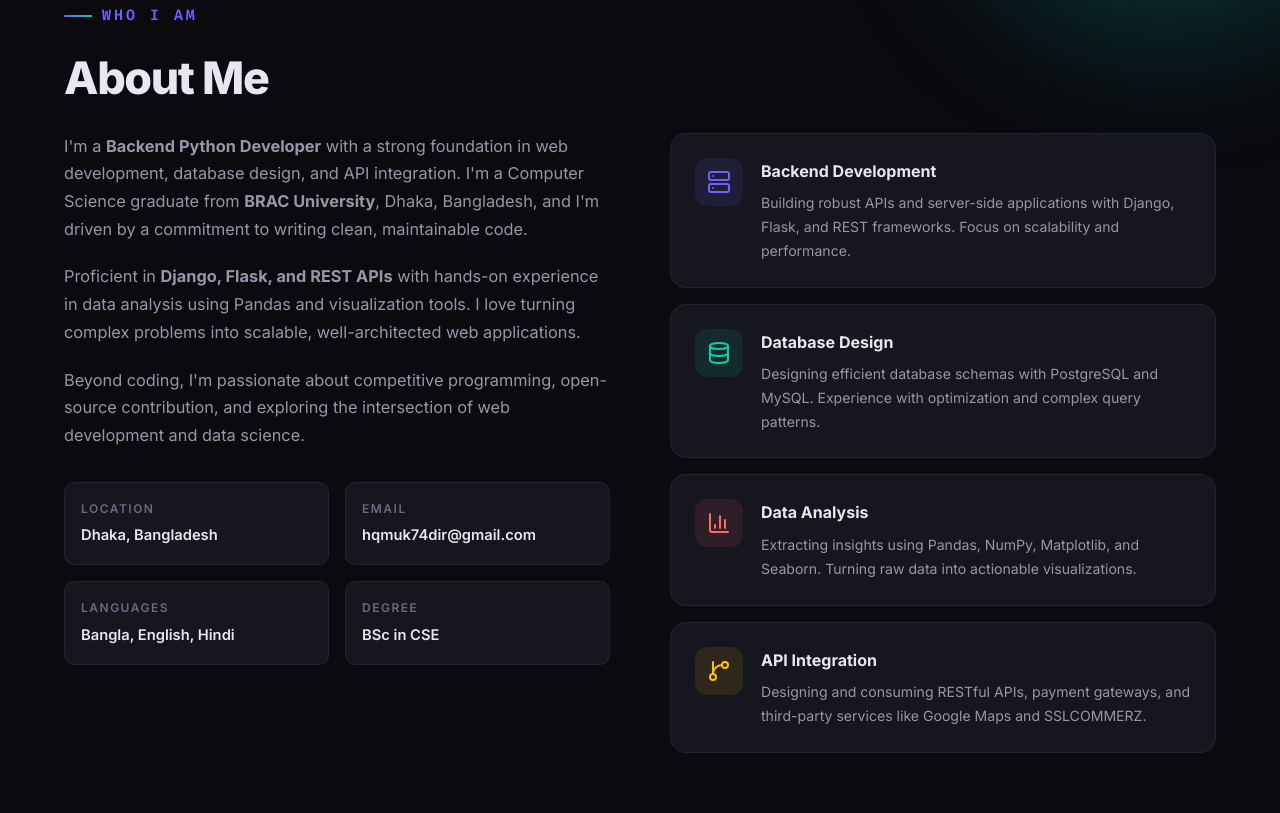
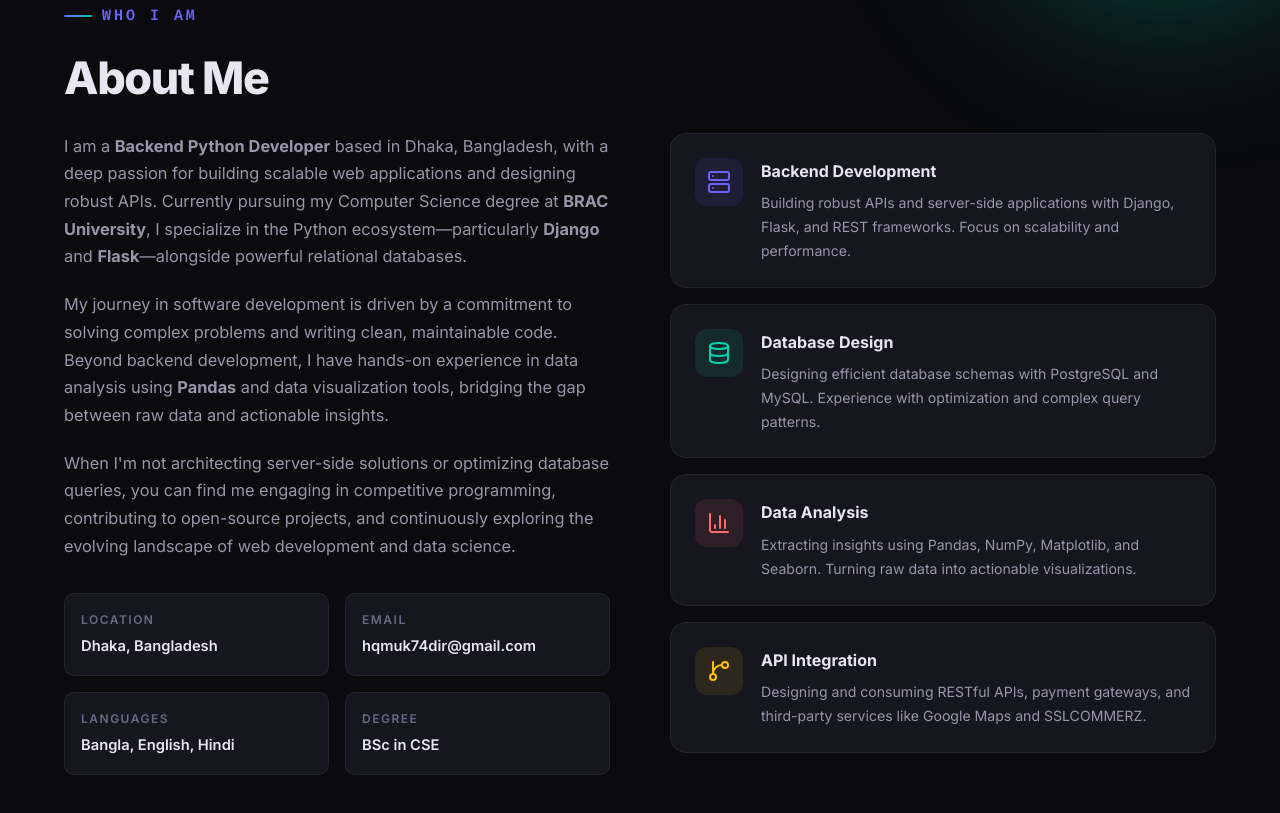
Before and after one commit to muktadirhq/muktadirhq.github.io, a plain HTML site: page index.html in a window 1280 px wide. Shown: the part 897-1710 px from the top of the page. Drawn offline with nearby package versions, Linux system fonts and the light colour scheme.

Commit message:
Update About Me section based on CV/LinkedIn

```diff
--- a/index.html
+++ b/index.html
@@ -1365,18 +1365,13 @@
       <div class="about-grid">
         <div class="about-text reveal">
           <p>
-            I'm a <strong>Backend Python Developer</strong> with a strong foundation in web development,
-            database design, and API integration. I'm a Computer Science graduate from <strong>BRAC University</strong>,
-            Dhaka, Bangladesh, and I'm driven by a commitment to writing clean, maintainable code.
+            I am a <strong>Backend Python Developer</strong> based in Dhaka, Bangladesh, with a deep passion for building scalable web applications and designing robust APIs. Currently pursuing my Computer Science degree at <strong>BRAC University</strong>, I specialize in the Python ecosystem—particularly <strong>Django</strong> and <strong>Flask</strong>—alongside powerful relational databases.
           </p>
           <p>
-            Proficient in <strong>Django, Flask, and REST APIs</strong> with hands-on experience in data analysis
-            using Pandas and visualization tools. I love turning complex problems into scalable, well-architected
-            web applications.
+            My journey in software development is driven by a commitment to solving complex problems and writing clean, maintainable code. Beyond backend development, I have hands-on experience in data analysis using <strong>Pandas</strong> and data visualization tools, bridging the gap between raw data and actionable insights.
           </p>
           <p>
-            Beyond coding, I'm passionate about competitive programming, open-source contribution,
-            and exploring the intersection of web development and data science.
+            When I'm not architecting server-side solutions or optimizing database queries, you can find me engaging in competitive programming, contributing to open-source projects, and continuously exploring the evolving landscape of web development and data science.
           </p>
 
           <div class="about-info">
```
